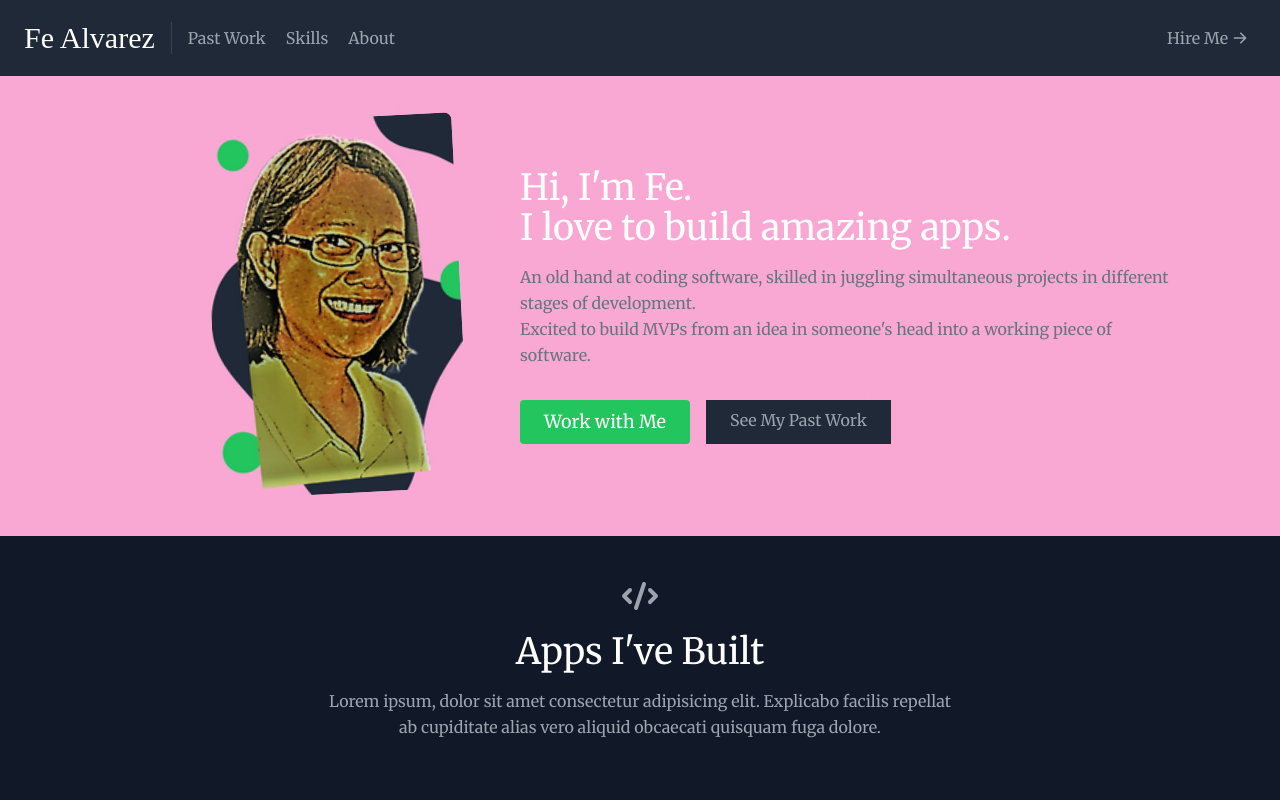
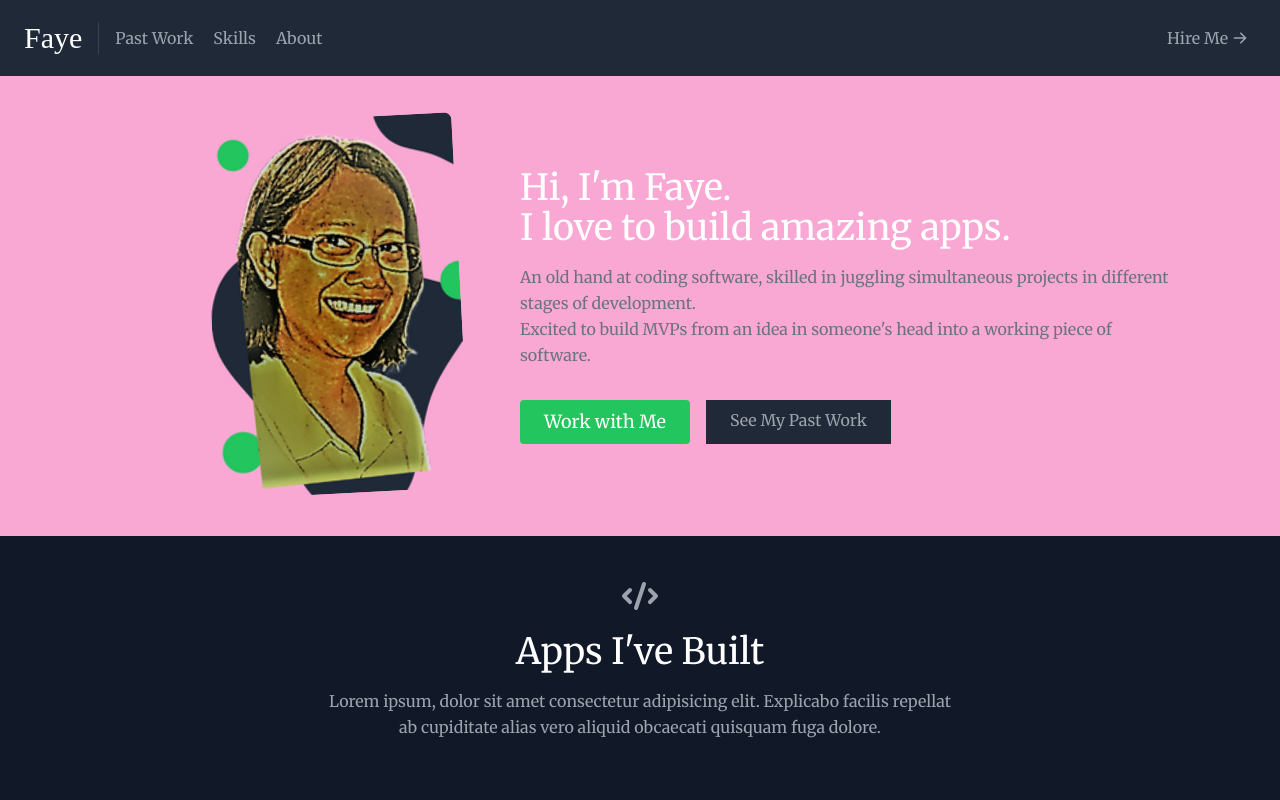
Before and after one commit to alvfaye/portfolio, a React (Create React App) app: page / in a window 1280 px wide. Shown: the top 800 px of the page. Built offline with nearby package versions, Linux system fonts and the light colour scheme; a web font is replaced by a local one.

Commit message:
update data

```diff
--- a/package.json
+++ b/package.json
@@ -2,6 +2,7 @@
   "name": "portfolio",
   "version": "0.1.0",
   "private": true,
+  "homepage": "https://alvfaye.github.io",
   "dependencies": {
     "@testing-library/jest-dom": "^5.16.2",
     "@testing-library/react": "^12.1.2",
@@ -20,7 +21,9 @@
     "start": "react-scripts start",
     "build": "react-scripts build",
     "test": "react-scripts test",
-    "eject": "react-scripts eject"
+    "eject": "react-scripts eject",
+    "predeploy": "npm run build",
+    "deploy": "gh-pages -d build"
   },
   "eslintConfig": {
     "extends": [
--- a/src/components/About.tsx
+++ b/src/components/About.tsx
@@ -11,7 +11,7 @@ function About() {
         <div className="lg:flex-grow md:w-7 lg:pr-24 flex flex-col md:items-start md:text-left mb-16 md:mb-0 items-center text-center order-last">
 
           <h1 className="title-font sm:text-4xl text-3xl mb-4 font-medium text-white">
-            Hi, I'm Fe. &nbsp;
+            Hi, I'm Faye. &nbsp;
             <br className="hidden lg:inline-block" />I love to build amazing
             apps.
           </h1>
--- a/src/components/Contact.tsx
+++ b/src/components/Contact.tsx
@@ -47,17 +47,16 @@ export default function Contact() {
                 ADDRESS
               </h2>
               <p className="mt-1">
-                Greenwoods Pasig <br />
-                1900 Philippines
+                806 Cherry Avenue Kennewick,
+                <br />
+                WA 99337
               </p>
             </div>
             <div className="lg:w-1/2 px-6 mt-4 lg:mt-0">
               <h2 className="title-font font-semibold text-white tracking-widest text-xs">
                 EMAIL
               </h2>
-              <a className="text-indigo-400 leading-relaxed">
-                info@email.com
-              </a>
+              <a className="text-indigo-400 leading-relaxed">info@email.com</a>
               <h2 className="title-font font-semibold text-white tracking-widest text-xs mt-4">
                 PHONE
               </h2>
--- a/src/components/Navbar.tsx
+++ b/src/components/Navbar.tsx
@@ -9,7 +9,7 @@ export default function Navbar() {
       <div className="container mx-auto flex flex-wrap p-5 flex-col md:flex-row items-center">
         <a className="title-font font-medium text-white mb-4 md:mb-0 font-AkayaTelivigala">
           <a href="#about" className="ml-1 text-3xl">
-            Fe Alvarez
+            Faye
           </a>
         </a>
         <nav className="md:mr-auto md:ml-4 md:py-1 md:pl-4 md:border-l md:border-gray-700	flex flex-wrap items-center text-base justify-center">
```
